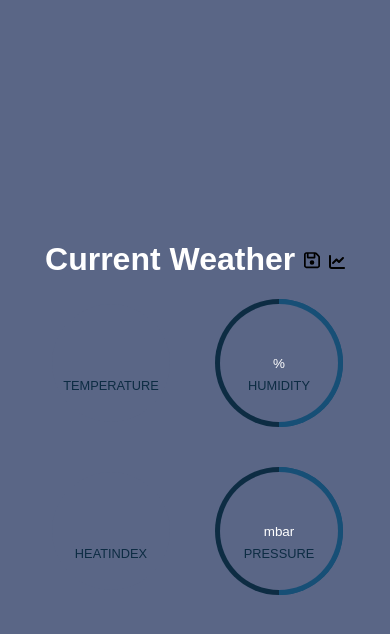
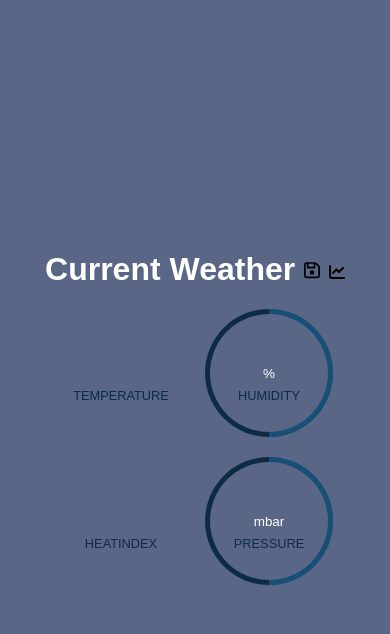
Before and after one commit to NightKey/bell, a Python web app: template data/template/index.html in a window 390 px wide. Shown: the top 634 px of the page. Run offline with Jinja, Linux system fonts and the light colour scheme; the template is opened without the code that fills it, so the values that code supplies are empty.

Commit message:
Update styles.css

```diff
--- a/data/static/styles.css
+++ b/data/static/styles.css
@@ -194,12 +194,13 @@ h1 svg {
 }
 
 @media screen and (max-width: 430px) {
-    body {
-        padding-top: -5px;
-    }
 
     h1 {
         font-size: 2em;
+    }
+
+    .container {
+        gap: 20px;
     }
 
     .container .data-container,
```
